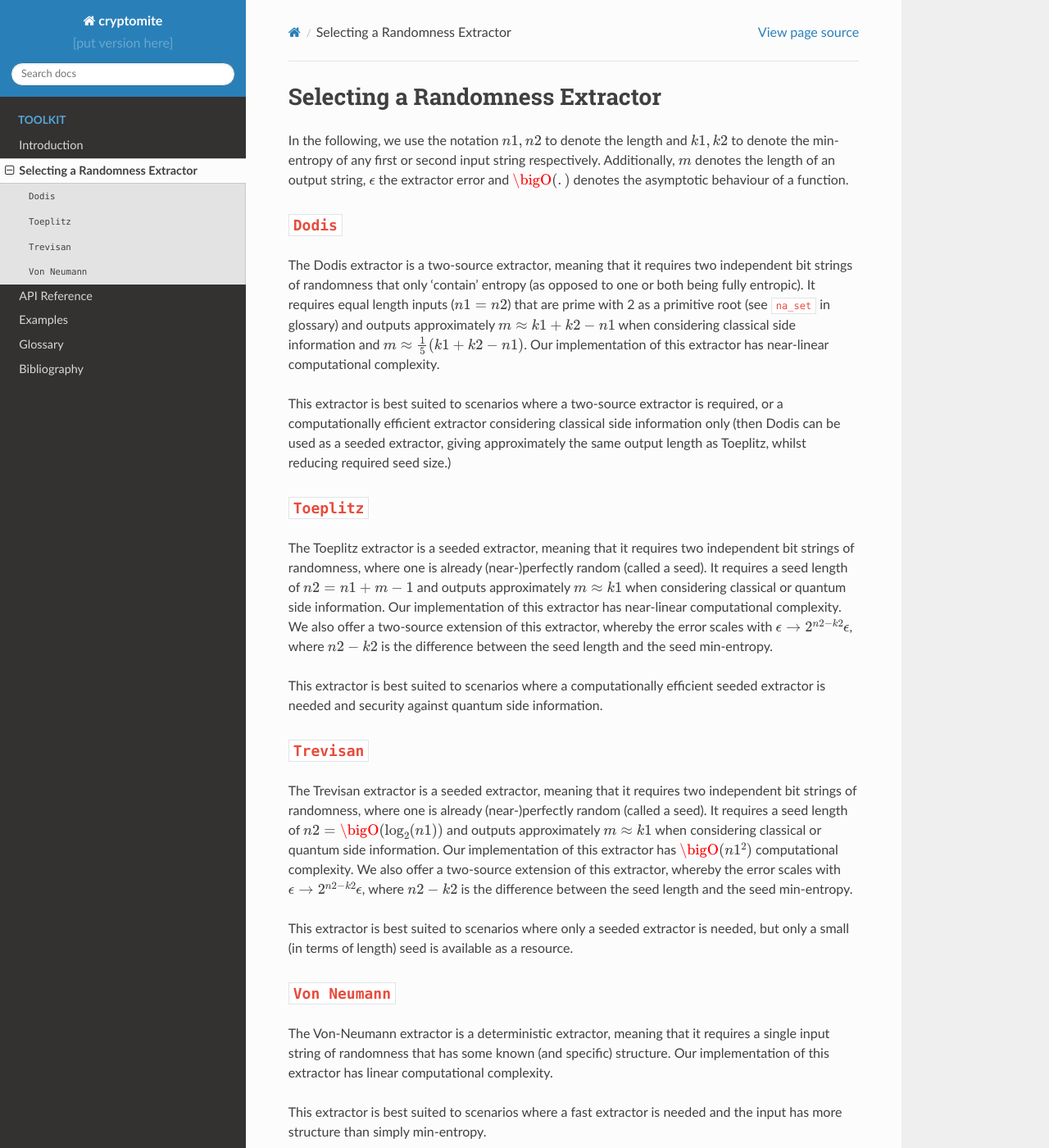
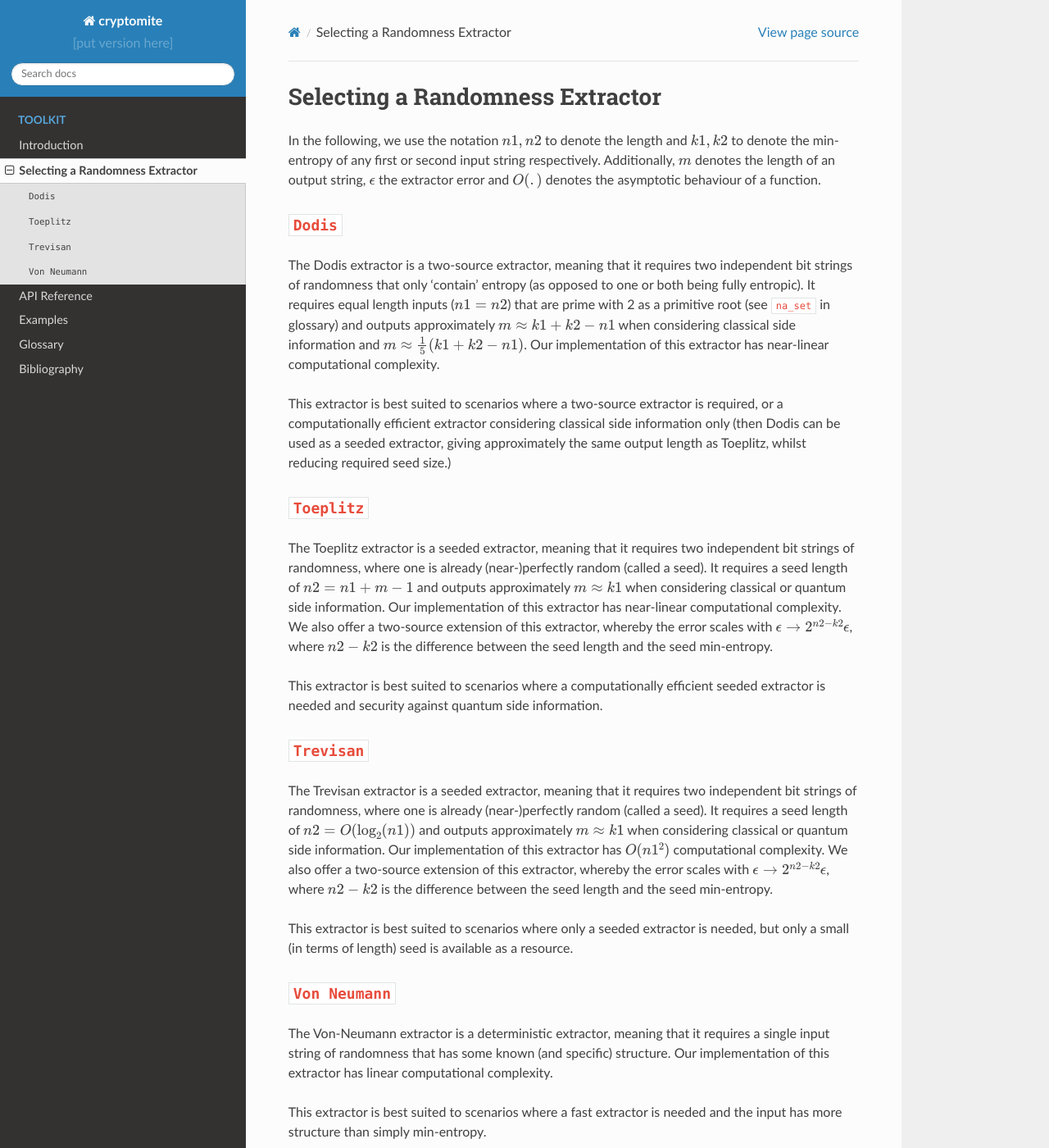
Before and after one commit to CQCL/cryptomite, a Sphinx documentation site: the page built from docs/gettingstarted.rst, in a window 1280 px wide and 1400 px high. Shown: the whole window at 82% size. Built offline with Sphinx 7.4.7 and the Read the Docs theme 2.0.0, drawn with Linux system fonts in a browser that asks for light colours.

Commit message:
improve docs

```diff
--- a/docs/gettingstarted.rst
+++ b/docs/gettingstarted.rst
@@ -2,7 +2,7 @@ Selecting a Randomness Extractor
 ===============
 In the following, we use the notation :math:`n1, n2` to denote the length and :math:`k1, k2` to denote the min-entropy of
 any first or second input string respectively. Additionally, :math:`m` denotes the length of an output string, :math:`\epsilon`
-the extractor error and :math:`\bigO(.)` denotes the asymptotic behaviour of a function.
+the extractor error and :math:`O(.)` denotes the asymptotic behaviour of a function.
 
 :code:`Dodis`
 -----------------
@@ -33,8 +33,8 @@ against quantum side information.
 -----------------
 The Trevisan extractor is a seeded extractor, meaning that it requires two independent bit
 strings of randomness, where one is already (near-)perfectly random (called a seed).
-It requires a seed length of :math:`n2 = \bigO(\log_2 (n1))` and outputs approximately :math:`m \approx k1` when considering classical or quantum side information.
-Our implementation of this extractor has :math:`\bigO(n1^2)` computational complexity.
+It requires a seed length of :math:`n2 = O(\log_2 (n1))` and outputs approximately :math:`m \approx k1` when considering classical or quantum side information.
+Our implementation of this extractor has :math:`O(n1^2)` computational complexity.
 We also offer a two-source extension of this extractor, whereby the error scales with :math:`\epsilon \rightarrow 2^{n2 - k2} \epsilon`,
 where :math:`n2-k2` is the difference between the seed length and the seed min-entropy.
 
--- a/docs/glossary.rst
+++ b/docs/glossary.rst
@@ -78,7 +78,7 @@ Glossary
         where :math:`U_m` is the uniform distribution on :math:`\{0,1\}^m`.
         In words, a seeded extractor is a randomized function that maps a random variable :math:`X` to a new variable :math:`\mathrm{Ext}_s(X, S)` that is near-perfect, as defined in :term:`near-perfect randomness`.
 
-    2-weak-source randomness extractor
+    2-source randomness extractor
         A :math:`(k_1, k_2, \epsilon, n_1, n_2, m)`-2-weak-source randomness extractor is a function
 
         .. math::
--- a/docs/intro.rst
+++ b/docs/intro.rst
@@ -11,7 +11,8 @@ Randomness extractors play a fundamental role in realizing these, for example, p
 explicit technique to purify a shared raw secret key (known as privacy amplification) and/or
 distil near-perfect randomness from a weakly random raw output string (known as randomness extraction) in the presence of an adversary.
 
-Recent years have seen major advances in theoretical and experimental quantum cryptography, including exciting proof-of-concept demonstrations [.] and even commercialized products [.].
+Recent years have seen major advances in theoretical and experimental quantum cryptography, including exciting proof-of-concept
+demonstrations and even commercialized products.
 All of these require a suitable randomness extractor with the appropriate implementation complexity, loss/error and security.
 
 To facilitate these advances, we have developed :code:`cryptomite`, a software library with multiple randomness extractor implementations.
```
